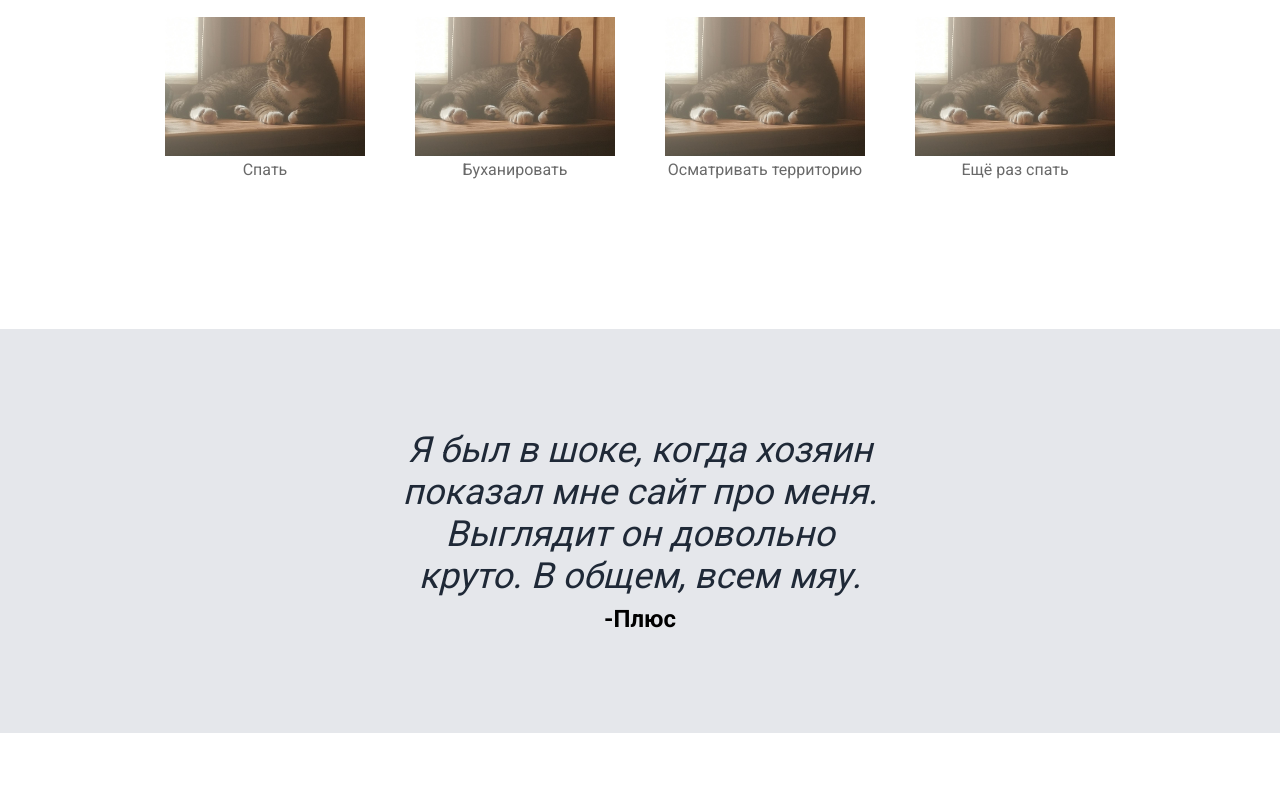
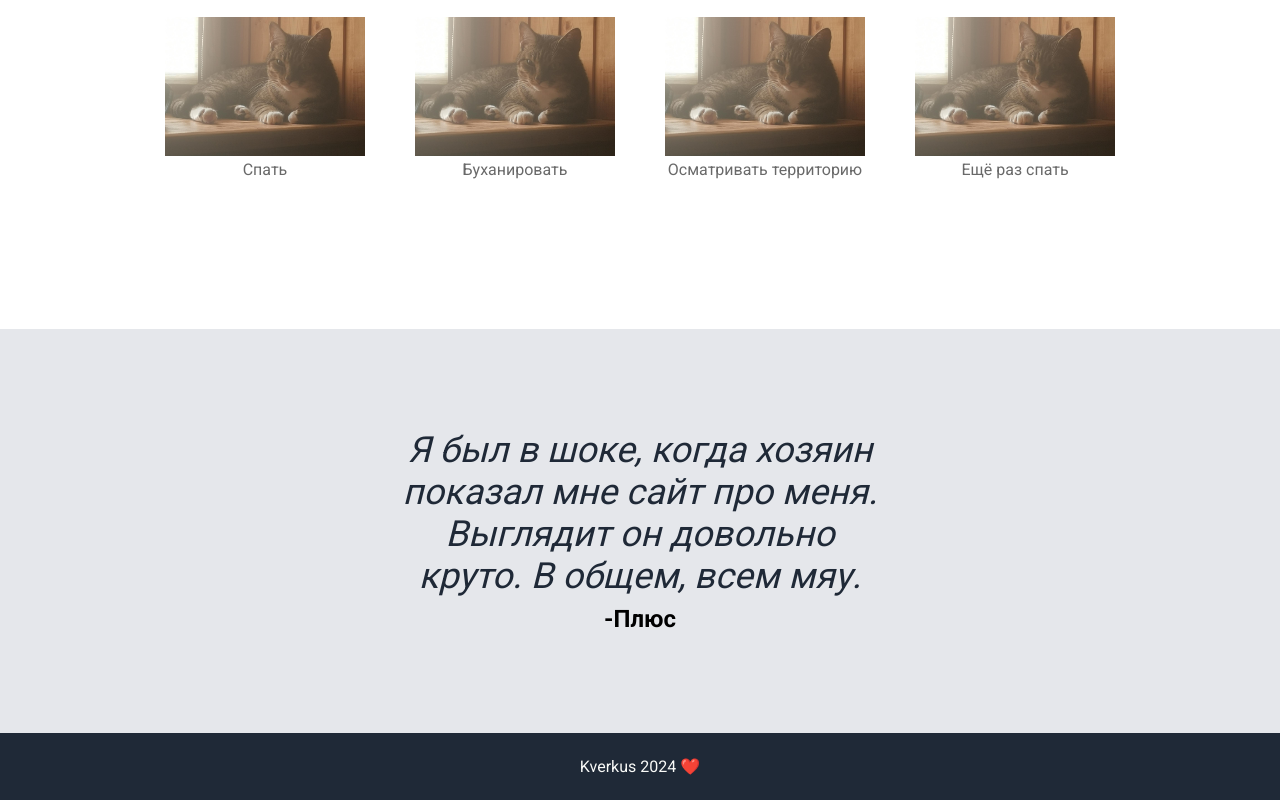
Before and after one commit to Kverkus/landing-page, a plain HTML site: page index.html in a window 1280 px wide. Shown: the part 655-1455 px from the top of the page. Before the commit the page ends 1388 px from the top, so only its background shows below. Drawn offline with Linux system fonts and the light colour scheme.

Commit message:
Add footer

```diff
--- a/index.html
+++ b/index.html
@@ -52,8 +52,6 @@
     <div class="quote-autor">-Плюс</div>
   </div>
 
-  <div class="footer">
-
-  </div>
+  <div class="footer">Kverkus 2024 ❤️</div>
 </body>
 </html>
--- a/style.css
+++ b/style.css
@@ -20,7 +20,8 @@ div {
 }
 
 .header,
-.hero-section {
+.hero-section,
+.footer {
   background-color: #1F2937;
 }
 
@@ -117,3 +118,9 @@ button {
   font-size: 24px;
   font-weight: 900;
 }
+
+.footer {
+  color: #F9FAF8;
+  text-align: center;
+  padding: 24px;
+}
```
